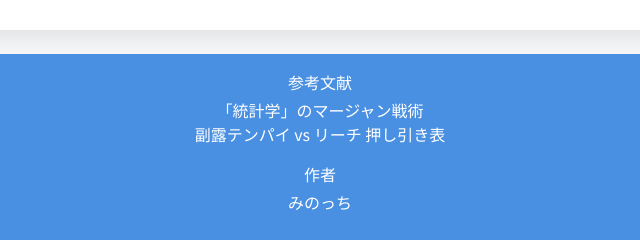
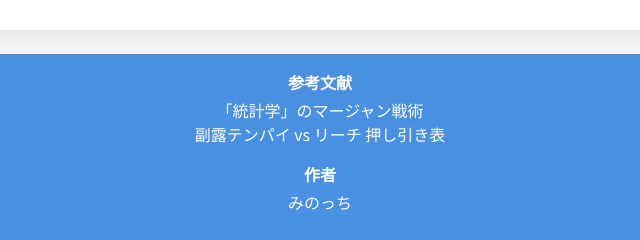
Before and after one commit to shintaro-minowa/mahjong-oshihiki, a plain HTML site: page index.html in a window 1280 px wide. Shown: the part 852-1092 px from the top of the page, 320-960 px from the left. Drawn offline with nearby package versions, Linux system fonts and the light colour scheme.

Commit message:
フッターのタイトルを太字に変更

```diff
--- a/index.html
+++ b/index.html
@@ -114,6 +114,10 @@
             .container {
                 padding: 1rem;
             }
+        }
+
+        footer p {
+            font-weight: 600;
         }
     </style>
 </head>
```
